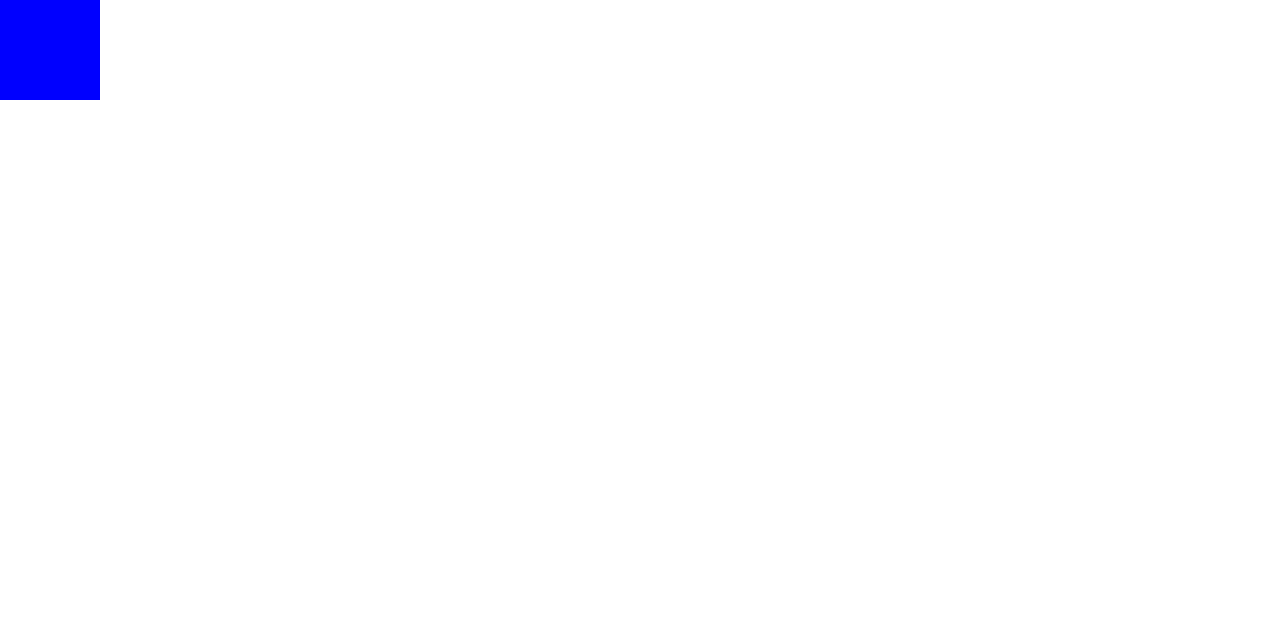
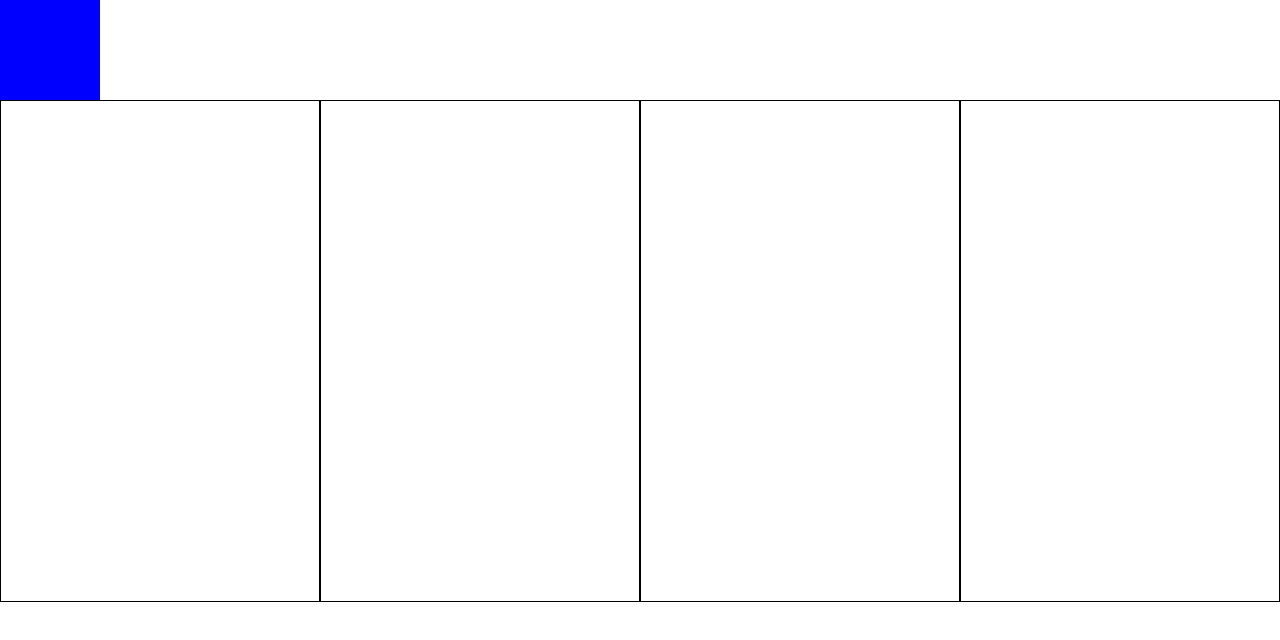
Before and after one commit to group-project-wsl16-a/tone, a React (Create React App) app: page / in a window 1280 px wide. Shown: the top 640 px of the page. Built offline with nearby package versions, Linux system fonts and the light colour scheme.

Commit message:
added things to App.js

```diff
--- a/src/App.css
+++ b/src/App.css
@@ -7,3 +7,13 @@
   width: 100px;
   background-color: blue
 }
+
+.playground {
+  border: black 1px solid;
+  height: 500px;
+  width: 500px;
+}
+
+.containerContainer {
+  display: flex;
+}
--- a/src/App.js
+++ b/src/App.js
@@ -1,5 +1,4 @@
 import React, { Component } from 'react';
-import logo from './logo.svg';
 import './App.css';
 
 class App extends Component {
@@ -7,7 +6,16 @@ class App extends Component {
     return (
       <div className="App">
         <div className="box" draggable='true' >
-
+        </div>
+        <div className='containerContainer'>
+          <div className='playground' droppable='true' onDrop={() => console.log('dropped in container 1')} >
+          </div>
+          <div className='playground' droppable='true' onDrop={() => console.log('dropped in container 2')} >
+          </div>
+          <div className='playground' droppable='true' onDrop={() => console.log('dropped in container 3')} >
+          </div>
+          <div className='playground' droppable='true' onDrop={() => console.log('dropped in container 4')} >
+          </div>
         </div>
       </div>
     );
```
